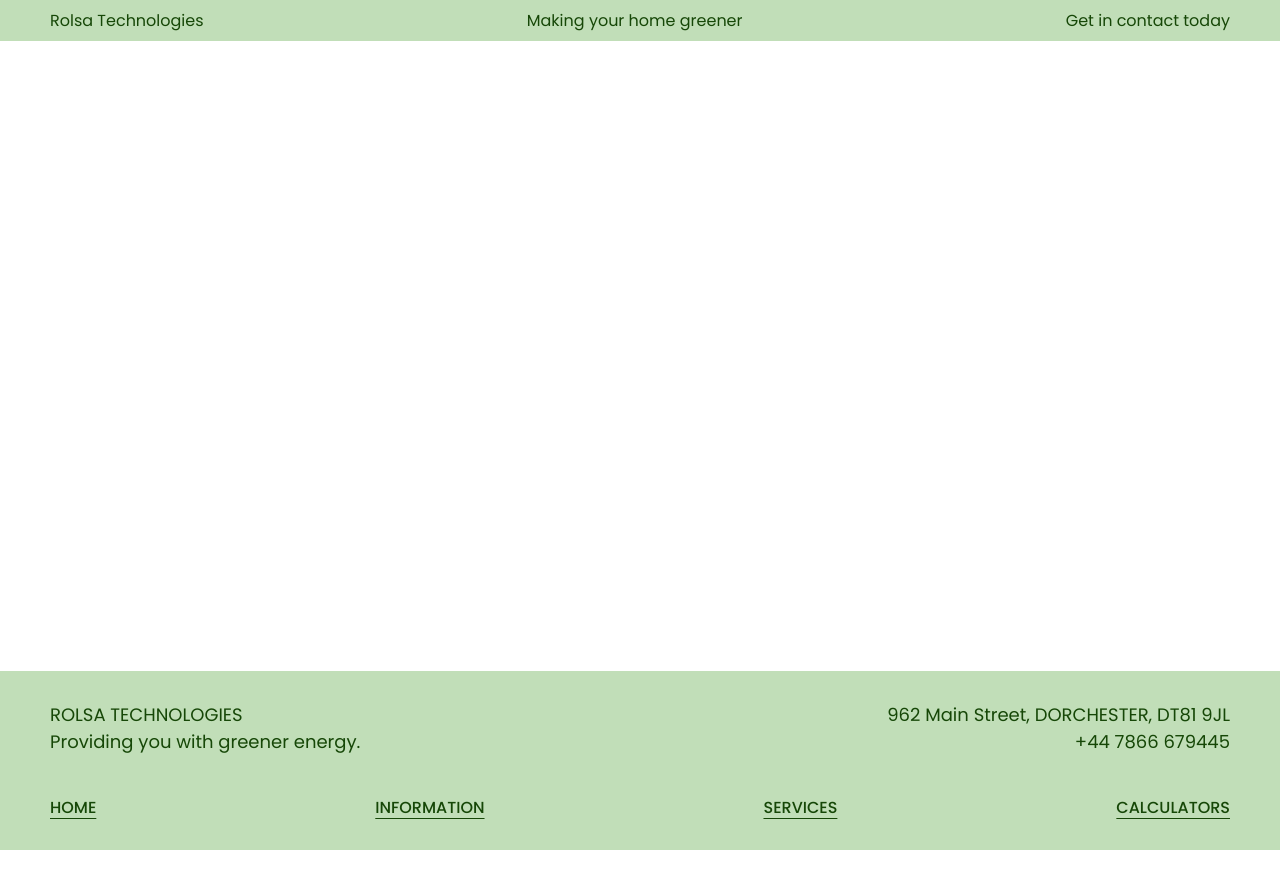
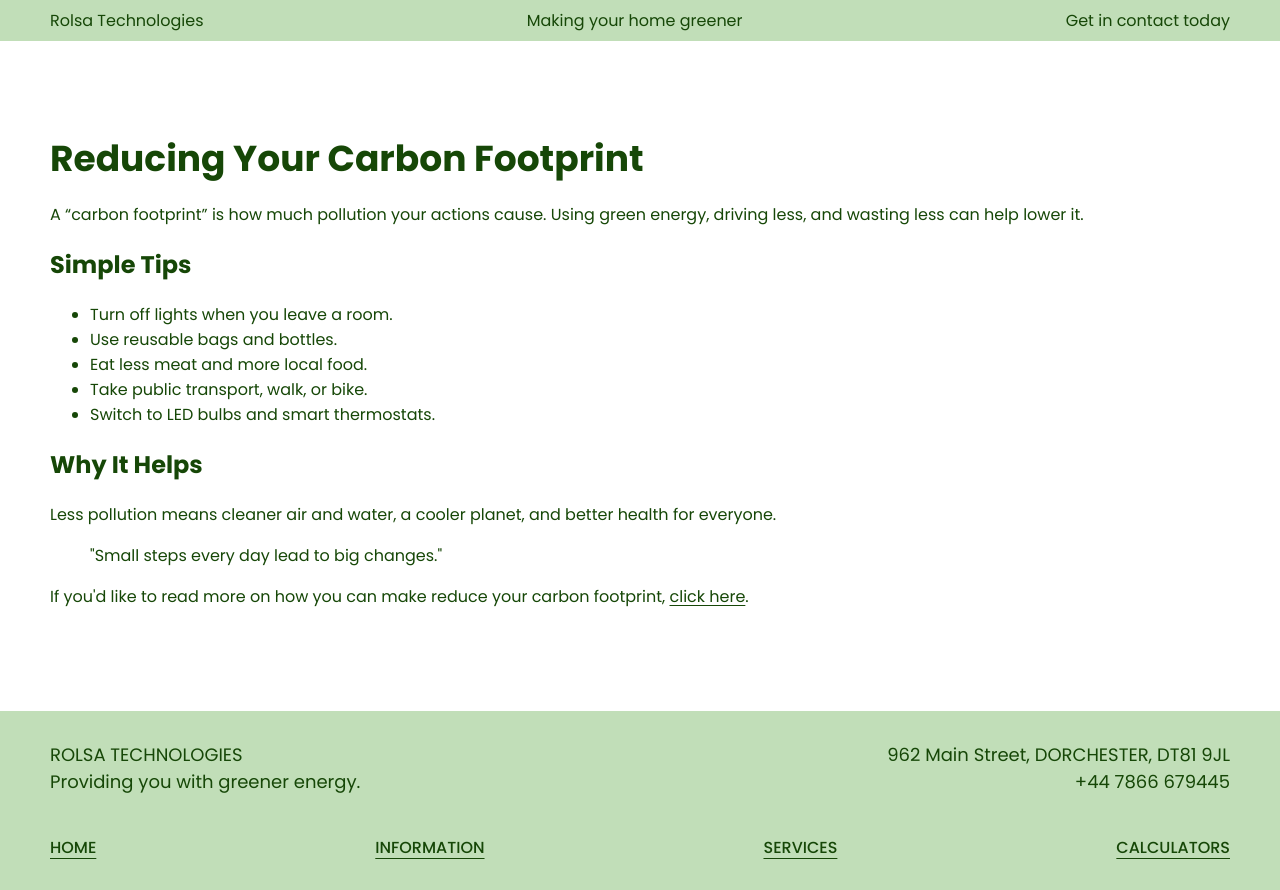
Before and after one commit to willrees23/RolsaTech, a Flask app: page /information/reducing-carbon-footprint in a window 1280 px wide. Shown: the part 95-985 px from the top of the page. Before the commit the page ends 945 px from the top, so only its background shows below. Run offline with Flask 3, Linux system fonts and the light colour scheme.

Commit message:
add informational pages

```diff
--- a/templates/information/reducing-carbon-footprint.html
+++ b/templates/information/reducing-carbon-footprint.html
@@ -1,5 +1,31 @@
-{% extends "common.html" %}
-{% block title %} Reducing carbon footprint {% endblock %}
-{% block body %}
+{% extends "common.html" %} {% block title %} Reducing carbon footprint {%
+endblock %} {% block body %}
+<section>
+  <h1>Reducing Your Carbon Footprint</h1>
+  <p>
+    A “carbon footprint” is how much pollution your actions cause. Using green
+    energy, driving less, and wasting less can help lower it.
+  </p>
 
+  <h2>Simple Tips</h2>
+  <ul>
+    <li>Turn off lights when you leave a room.</li>
+    <li>Use reusable bags and bottles.</li>
+    <li>Eat less meat and more local food.</li>
+    <li>Take public transport, walk, or bike.</li>
+    <li>Switch to LED bulbs and smart thermostats.</li>
+  </ul>
+
+  <h2>Why It Helps</h2>
+  <p>
+    Less pollution means cleaner air and water, a cooler planet, and better
+    health for everyone.
+  </p>
+
+  <blockquote>"Small steps every day lead to big changes."</blockquote>
+
+  <p>
+    If you'd like to read more on how you can make reduce your carbon footprint, <a class="link" target="_blank" href="https://explore.panda.org/climate/how-to-reduce-your-carbon-footprint">click here</a>.
+  </p>
+</section>
 {% endblock %}
```
Also changed, not shown: templates/information/about-green-energy.html (+23 -2 lines), templates/information/green-energy-products.html (+23 -3 lines).
